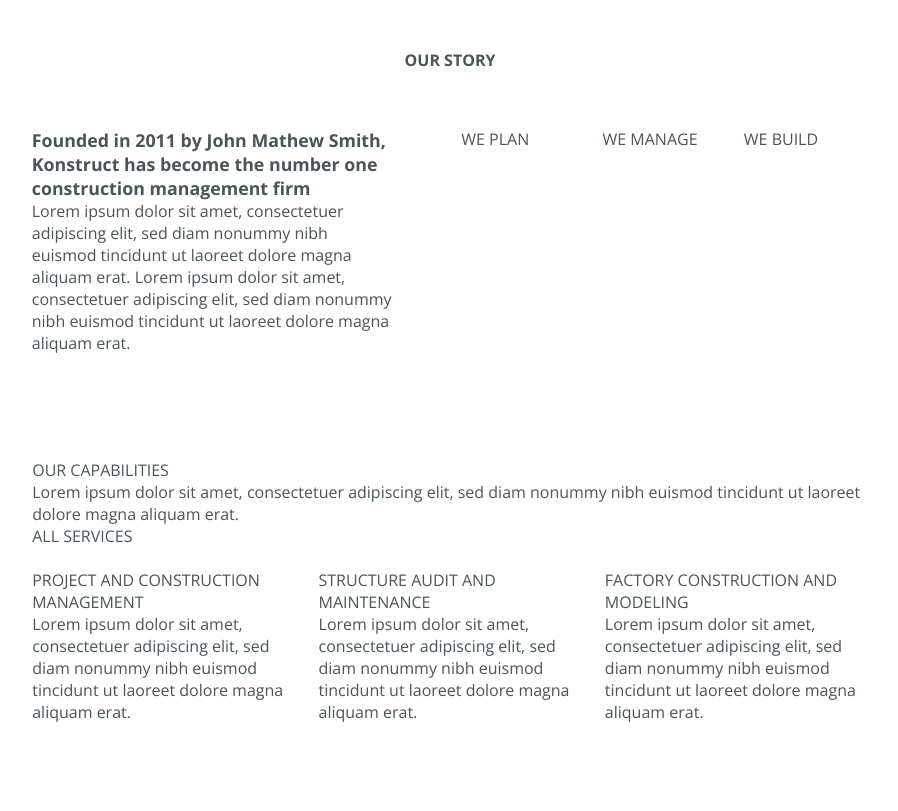
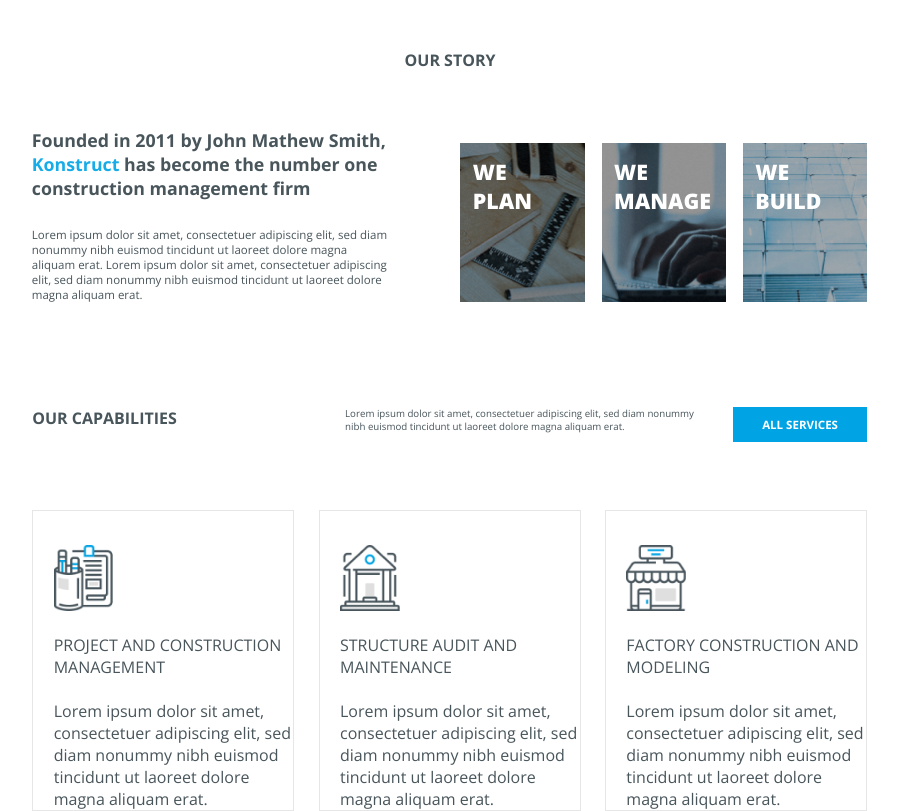
Before and after one commit to fraus-greg/RTS, a plain HTML site: page Portfolio/works/konstrukt/index.html in a window 1280 px wide. Shown: the part 760-1571 px from the top of the page, without its empty margins (190-1088 px from the left). Before the commit the page ends 1483 px from the top, so only its background shows below. Drawn offline with nearby package versions, Linux system fonts and the light colour scheme.

Commit message:
California

```diff
--- a/Portfolio/works/konstrukt/assets/styles/style.css
+++ b/Portfolio/works/konstrukt/assets/styles/style.css
@@ -109,25 +109,100 @@
    gap: 5.35vw;
 }
 
+.story__content__text {
+   display: flex;
+   width: 28.13vw;
+   gap: 2.08vw;
+   flex-direction: column;
+}
+
 .story__content__text__title {
    font-weight: 700;
    font-size: 1.39vw;
 }
 
+.story__content__text__title span {
+   color: #16ace8;
+}
+
+.story__content__text__subtitle {
+   font-weight: 400;
+   font-size: 0.9vw;
+}
+
 .story__content__list {
    display: flex;
    gap: 1.32vw;
+   align-items: flex-end;
 }
 
 .story__content__list__box {
+   padding: 1.04vw 0 0 0.97vw;
    width: 9.72vw;
-   height: 15.56vw;
+   height: 12.4vw;
+
+   font-weight: 800;
+   font-size: 1.67vw;
+   color: #fff;
+}
+
+.list__box1 {
+   background-image: url(./../img/box__background1.png);
+}
+
+.list__box2 {
+   background-image: url(./../img/box__background2.png);
+}
+
+.list__box3 {
+   background-image: url(./../img/box__background3.png);
 }
 
 /*? Capability */
 
 .capability {
+   display: flex;
    width: 65.28vw;
+   gap: 5.28vw;
+   flex-direction: column;
+}
+
+.capability__header {
+   display: flex;
+   gap: 10.69vw;
+}
+
+.capability__header-name {
+   width: 13.75vw;
+
+   font-weight: 700;
+   font-size: 1.25vw;
+}
+
+.capability__headerHelp {
+   display: flex;
+   width: 40.76vw;
+   justify-content: space-between;
+}
+
+.capability__header-text {
+   width: 28.13vw;
+
+   font-weight: 400;
+   font-size: 0.76vw;
+}
+
+.capability__header-button {
+   width: 10.42vw;
+   height: 2.78vw;
+
+   font-weight: 700;
+   font-size: 0.9vw;
+
+   border: none;
+
+   background-color: #00A4E5;
+   color: #fff;
 }
 
 .capability__list {
@@ -136,5 +211,16 @@
 }
 
 .capability__list__box {
+   padding: 2.64vw 0 0 1.60vw;
+   display: flex;
    width: 20.49vw;
+   gap: 1.74vw;
+   flex-direction: column;
+
+   border: #E6E6E6 solid 1px;
 }
+
+.capability__list__box img {
+   width: 4.65vw;
+   height: 5.21vw;
+}
--- a/Portfolio/works/konstrukt/index.html
+++ b/Portfolio/works/konstrukt/index.html
@@ -44,7 +44,7 @@
             <div class="story__content">
                <div class="story__content__text">
                   <div class="story__content__text__title">
-                     Founded in 2011 by John Mathew Smith, Konstruct has become
+                     Founded in 2011 by John Mathew Smith, <span>Konstruct</span> has become
                      the number one construction management firm
                   </div>
                   <div class="story__content__text__subtitle">
@@ -56,27 +56,29 @@
                   </div>
                </div>
                <div class="story__content__list">
-                  <div class="story__content__list__box">WE PLAN</div>
-                  <div class="story__content__list__box">WE MANAGE</div>
-                  <div class="story__content__list__box">WE BUILD</div>
+                  <div class="story__content__list__box list__box1">WE <br> PLAN</div>
+                  <div class="story__content__list__box list__box2">WE <br> MANAGE</div>
+                  <div class="story__content__list__box list__box3">WE <br> BUILD</div>
                </div>
             </div>
          </section>
          <section class="capability">
             <div class="capability__header">
                <div class="capability__header-name">OUR CAPABILITIES</div>
+               <div class="capability__headerHelp">
                   <div class="capability__header-text">
                      Lorem ipsum dolor sit amet, consectetuer adipiscing elit, sed
                      diam nonummy nibh euismod tincidunt ut laoreet dolore magna
                      aliquam erat.
                   </div>
                   <a>
-                  <div class="capability__header-button">ALL SERVICES</div>
+                     <button class="capability__header-button">ALL SERVICES</button>
                   </a>
+               </div>
             </div>
             <div class="capability__list">
                <div class="capability__list__box">
-                  <img src="" alt="" />
+                  <img src="./assets/img/capabilityImg1.png" alt="logo" />
                   <div class="capability__list__box-title">
                      PROJECT AND CONSTRUCTION MANAGEMENT
                   </div>
@@ -87,7 +89,7 @@
                   </div>
                </div>
                <div class="capability__list__box">
-                  <img src="" alt="" />
+                  <img src="./assets/img/capabilityImg2.png" alt="logo" />
                   <div class="capability__list__box-title">
                      STRUCTURE AUDIT AND MAINTENANCE
                   </div>
@@ -98,7 +100,7 @@
                   </div>
                </div>
                <div class="capability__list__box">
-                  <img src="" alt="" />
+                  <img src="./assets/img/capabilityImg3.png" alt="logo" />
                   <div class="capability__list__box-title">
                      FACTORY CONSTRUCTION AND MODELING
                   </div>
```
Also changed, not shown: Portfolio/index.html (+1 -1 lines), Portfolio/works/konstrukt/assets/img/box__background1.png (added), Portfolio/works/konstrukt/assets/img/box__background2.png (added), Portfolio/works/konstrukt/assets/img/box__background3.png (added). Lines whose indentation alone changed are shown as unchanged.
